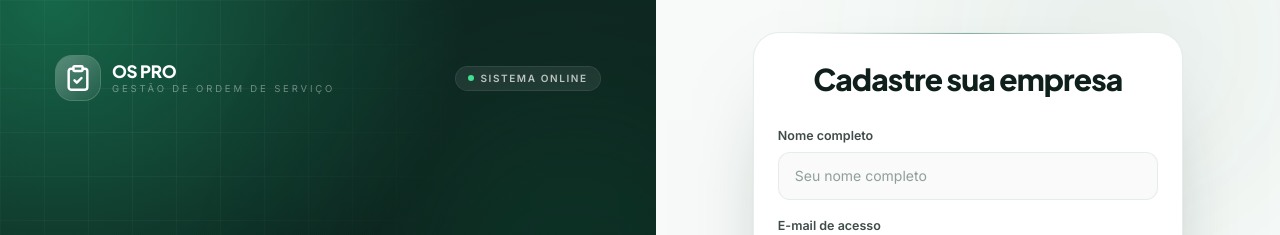
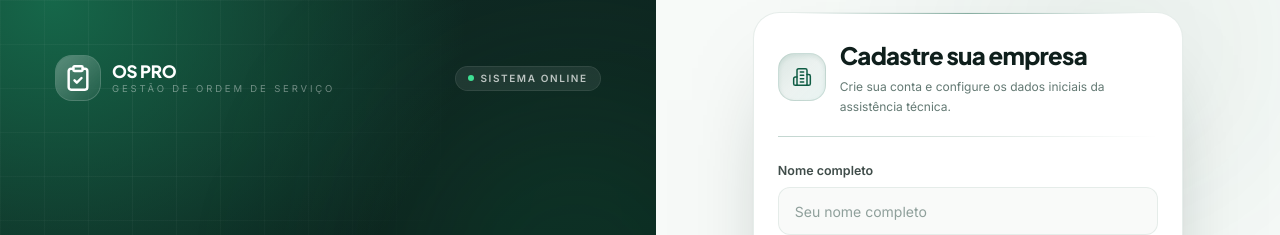
Before and after one commit to yGusttavooZ/OS-PRO, a React (Vite) app: page /register in a window 1280 px wide. Shown: the top 235 px of the page. Built offline with nearby package versions, Linux system fonts and the light colour scheme; no server answers.

Commit message:
Polish company registration card header

```diff
--- a/src/pages/Register.jsx
+++ b/src/pages/Register.jsx
@@ -65,7 +65,19 @@ export default function Register() {
     </AuthLayout>;
   }
 
-  return <AuthLayout compact={!employeeInvite} icon={employeeInvite ? UserRoundPlus : Building2} title={employeeInvite ? "Criar acesso de funcionário" : undefined} subtitle={employeeInvite ? "Crie sua conta para entrar na empresa que enviou o convite." : undefined} cardTitle={!employeeInvite ? "Cadastre sua empresa" : undefined} panelTitle={employeeInvite ? "Seu acesso à equipe começa aqui" : "Comece a usar o OS PRO em poucos minutos"} panelSubtitle={employeeInvite ? "Crie seu acesso individual. Após confirmar o e-mail, você poderá aceitar o convite e entrar na empresa." : "Crie a conta da sua empresa, informe os dados que aparecem nos documentos e comece no período de teste de 14 dias."} footer={<>Já tem uma conta? <Link to={loginPath} className="font-semibold text-primary underline-offset-4 hover:underline">Entrar</Link></>}>
+  return <AuthLayout compact={!employeeInvite} icon={employeeInvite ? UserRoundPlus : Building2} title={employeeInvite ? "Criar acesso de funcionário" : undefined} subtitle={employeeInvite ? "Crie sua conta para entrar na empresa que enviou o convite." : undefined} cardTitle={undefined} panelTitle={employeeInvite ? "Seu acesso à equipe começa aqui" : "Comece a usar o OS PRO em poucos minutos"} panelSubtitle={employeeInvite ? "Crie seu acesso individual. Após confirmar o e-mail, você poderá aceitar o convite e entrar na empresa." : "Crie a conta da sua empresa, informe os dados que aparecem nos documentos e comece no período de teste de 14 dias."} footer={<>Já tem uma conta? <Link to={loginPath} className="font-semibold text-primary underline-offset-4 hover:underline">Entrar</Link></>}>
+    {!employeeInvite && <div className="mb-5">
+      <div className="flex items-center gap-3.5">
+        <span className="grid h-12 w-12 shrink-0 place-items-center rounded-2xl border border-primary/15 bg-gradient-to-br from-primary/15 via-primary/[0.08] to-chart-3/10 text-primary shadow-inner shadow-primary/10">
+          <Building2 className="h-5 w-5" strokeWidth={1.8} />
+        </span>
+        <div className="min-w-0">
+          <h1 className="font-heading text-[22px] font-extrabold tracking-[-0.03em] text-foreground sm:text-[24px]">Cadastre sua empresa</h1>
+          <p className="mt-1 text-[12px] leading-relaxed text-muted-foreground">Crie sua conta e configure os dados iniciais da assistência técnica.</p>
+        </div>
+      </div>
+      <div className="mt-5 h-px bg-gradient-to-r from-primary/25 via-border to-transparent" />
+    </div>}
     {error && <div className="mb-4 rounded-xl border border-destructive/20 bg-destructive/[0.07] px-3.5 py-2.5 text-[12.5px] font-medium text-destructive">{error}{employeeInvite && error === "Este e-mail já possui uma conta." && <Link to={loginPath} className="mt-2 block font-semibold underline">Entrar com a conta existente</Link>}</div>}
     <form onSubmit={handleSubmit} className="space-y-3">
       <div className="space-y-1.5"><Label htmlFor="fullName" className="text-[12.5px] font-semibold text-foreground/80">Nome completo</Label><div className="relative"><Input id="fullName" type="text" autoComplete="name" placeholder="Seu nome completo" value={fullName} onChange={(e) => setFullName(e.target.value)} className={INPUT_CLASS.replace("pl-10", "pl-4")} required /></div></div>
```
